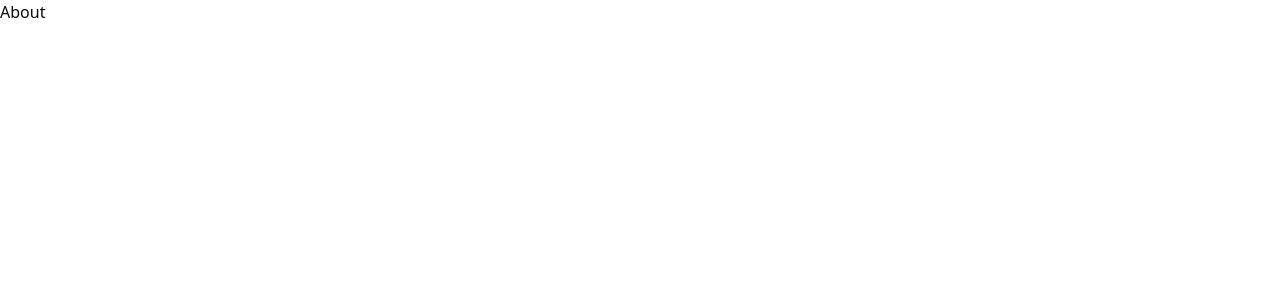
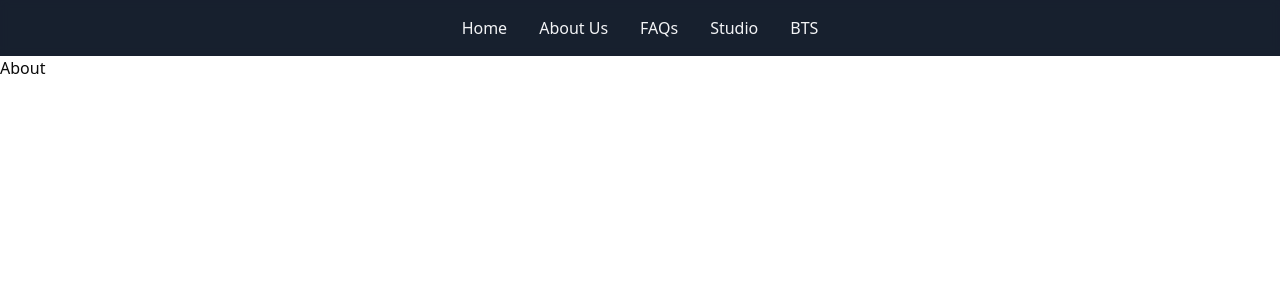
Before and after one commit to NaxeCode/TheRandomGuilds, a React (Vite) app: page /about in a window 1280 px wide. Shown: the top 300 px of the page. Built offline with nearby package versions, Linux system fonts and the light colour scheme.

Commit message:
Added header to each page, there should be an easier way to do this.

```diff
--- a/src/components/Pages/About.tsx
+++ b/src/components/Pages/About.tsx
@@ -1,6 +1,8 @@
+import Header from '../header';
 export default function About() {
 	return (
 		<>
+			<Header />
 			<h1>About</h1>
 		</>
 	);
--- a/src/components/Pages/BTS.tsx
+++ b/src/components/Pages/BTS.tsx
@@ -1,6 +1,8 @@
+import Header from '../header';
 export default function BTS() {
 	return (
 		<>
+			<Header />
 			<h1>BTS</h1>
 		</>
 	);
--- a/src/components/Pages/FAQ.tsx
+++ b/src/components/Pages/FAQ.tsx
@@ -1,6 +1,8 @@
+import Header from '../header';
 export default function FAQ() {
 	return (
 		<>
+			<Header />
 			<h1>FAQ</h1>
 		</>
 	);
--- a/src/components/Pages/Studio.tsx
+++ b/src/components/Pages/Studio.tsx
@@ -1,6 +1,8 @@
+import Header from '../header';
 export default function Studio() {
 	return (
 		<>
+			<Header />
 			<h1>Studio</h1>
 		</>
 	);
```
